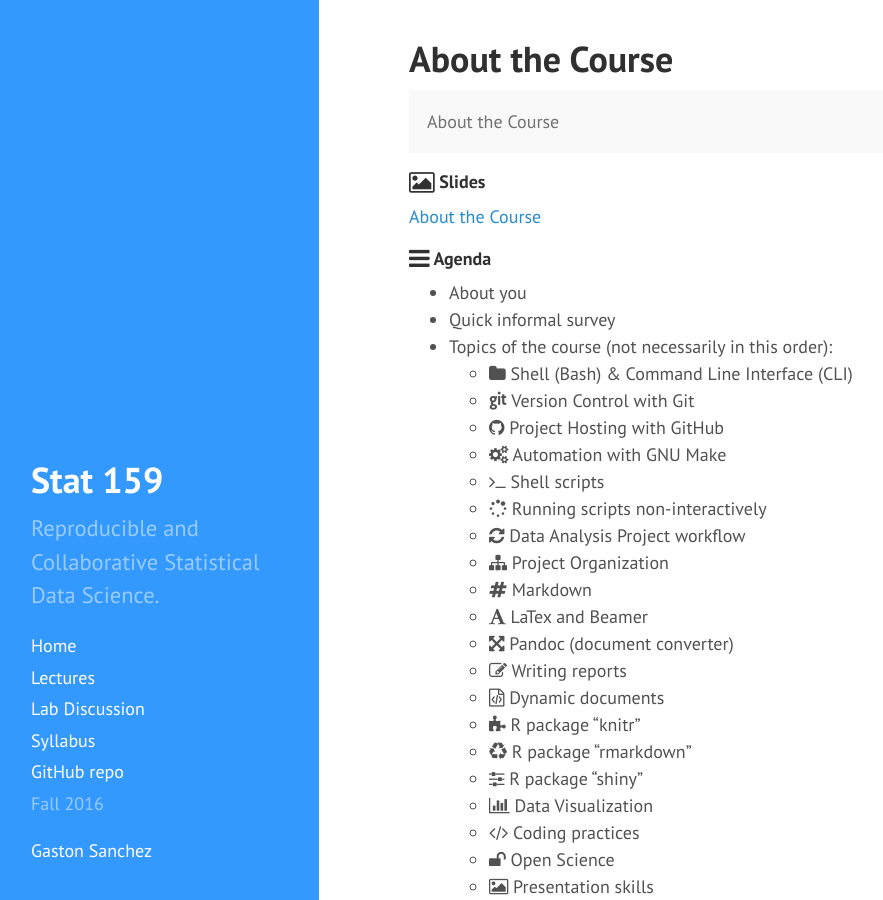
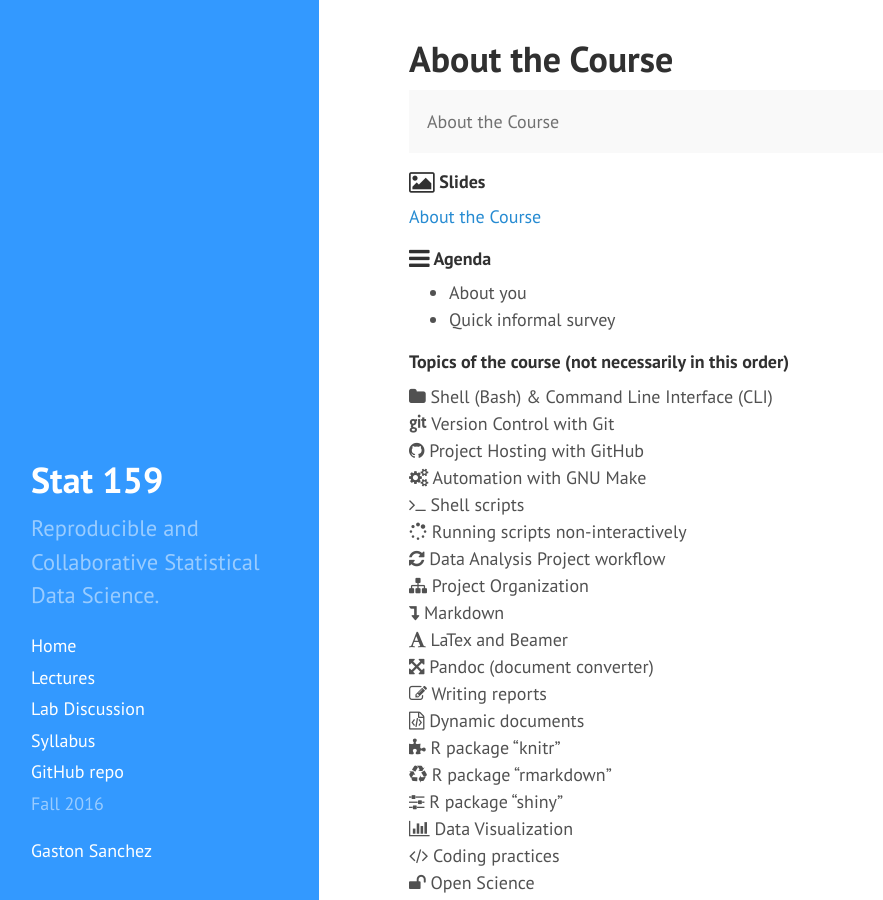
Before and after one commit to gastonstat/relic-stat159, a Jekyll site: the page built from lectures/00-about-course.md, in a window 1280 px wide and 900 px high. Shown: the whole window, without its empty margins (5-888 px from the left). Built offline with Jekyll 4.4.1, drawn with Linux system fonts in a browser that asks for light colours; nearby versions of some CDN libraries.

Commit message:
lectures: change icons for markdown and licenses

```diff
--- a/lectures/00-about-course.md
+++ b/lectures/00-about-course.md
@@ -23,30 +23,33 @@
 
 - About you
 - Quick informal survey
-- Topics of the course (not necessarily in this order):
-	- <i class="fa fa-folder"></i> Shell (Bash) & Command Line Interface (CLI)
-	- <i class="fa fa-git"></i> Version Control with Git
-	- <i class="fa fa-github"></i> Project Hosting with GitHub
-	- <i class="fa fa-gears"></i> Automation with GNU Make
-	- <i class="fa fa-terminal"></i> Shell scripts
-	- <i class="fa fa-spinner"></i> Running scripts non-interactively
-	- <i class="fa fa-refresh"></i> Data Analysis Project workflow
-	- <i class="fa fa-sitemap"></i> Project Organization
-	- <i class="fa fa-hashtag"></i> Markdown
-	- <i class="fa fa-font"></i> LaTex and Beamer
-	- <i class="fa fa-arrows-alt"></i> Pandoc (document converter)
-	- <i class="fa fa-pencil-square-o"></i> Writing reports
-	- <i class="fa fa-file-code-o"></i> Dynamic documents
-	- <i class="fa fa-puzzle-piece"></i> R package "knitr"
-	- <i class="fa fa-recycle"></i> R package "rmarkdown"
-	- <i class="fa fa-sliders"></i> R package "shiny"
-	- <i class="fa fa-bar-chart"></i> Data Visualization
-	- <i class="fa fa-code"></i> Coding practices
-	- <i class="fa fa-unlock"></i> Open Science
-	- <i class="fa fa-picture-o"></i> Presentation skills
-	- <i class="fa fa-creative-commons"></i> Licenses
-	- <i class="fa fa-check-square"></i> Continuous Integration with Travis_CI?
-	- <i class="fa fa-database"></i> Managing data archives?
+
+
+#### Topics of the course (not necessarily in this order)
+
+<i class="fa fa-folder"></i> Shell (Bash) & Command Line Interface (CLI)<br>
+<i class="fa fa-git"></i> Version Control with Git <br>
+<i class="fa fa-github"></i> Project Hosting with GitHub<br>
+<i class="fa fa-gears"></i> Automation with GNU Make<br>
+<i class="fa fa-terminal"></i> Shell scripts<br>
+<i class="fa fa-spinner"></i> Running scripts non-interactively<br>
+<i class="fa fa-refresh"></i> Data Analysis Project workflow<br>
+<i class="fa fa-sitemap"></i> Project Organization <br>
+<i class="fa fa-level-down"></i> Markdown<br>
+<i class="fa fa-font"></i> LaTex and Beamer<br>
+<i class="fa fa-arrows-alt"></i> Pandoc (document converter)<br>
+<i class="fa fa-pencil-square-o"></i> Writing reports<br>
+<i class="fa fa-file-code-o"></i> Dynamic documents<br>
+<i class="fa fa-puzzle-piece"></i> R package "knitr"<br>
+<i class="fa fa-recycle"></i> R package "rmarkdown"<br>
+<i class="fa fa-sliders"></i> R package "shiny"<br>
+<i class="fa fa-bar-chart"></i> Data Visualization<br>
+<i class="fa fa-code"></i> Coding practices<br>
+<i class="fa fa-unlock"></i> Open Science<br>
+<i class="fa fa-picture-o"></i> Presentation skills<br>
+<i class="fa fa-cc"></i> Licenses<br>
+<i class="fa fa-check-square"></i> Continuous Integration with Travis_CI?<br>
+<i class="fa fa-database"></i> Managing data archives?<br>
 
 
 <h4>
```
